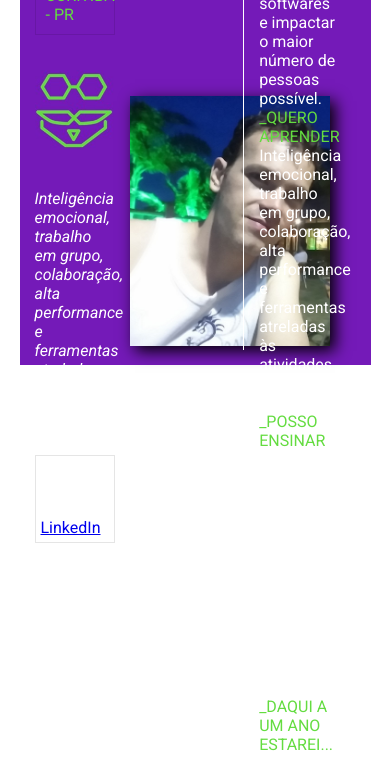
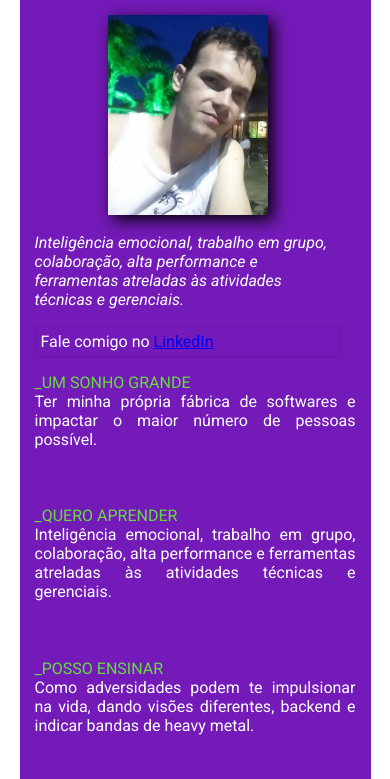
Before and after one commit to fabioml10/gama-dossie, a plain HTML site: page index.html in a window 390 px wide. Shown: the part 135-914 px from the top of the page. Drawn offline with Linux system fonts and the light colour scheme.

Commit message:
Responsivity adjested

```diff
--- a/css/style.css
+++ b/css/style.css
@@ -67,29 +67,46 @@ header img {
 }
 
 /*card*/
-
-/* .card {
-  display: flex;
-  flex-direction: column;
-} */
-
 .card {
   padding: 15px;
-  width: 100%;
+  max-width: 800px;
   height: 500px;
   background-color: #741AB8;
   display: flex;
   align-items: flex-end;
+  margin: 0 auto;
+  justify-content: space-between;
 }
 
-.card .direita {
-  /* padding-right: 15px; */
+.esquerda {
   height: 100%;
-  width: 25%;
+  width: 200px;
   display: flex;
   flex-direction: column;
   justify-content: space-between;
-  /* text-align: center; */
+}
+
+.direita {
+  height: 100%;
+  width: 250px;
+  display: flex;
+  flex-direction: column;
+  justify-content: space-between;
+  border-left: 1px solid #fff;
+  padding-left: 15px;
+  text-align: justify;
+  align-self: flex-end;
+  justify-self: flex-end;
+}
+
+.photo {
+  margin-left: auto;
+  text-align: right;
+  /* height: 300px;
+  width: 30%;
+  box-shadow: 5px 5px 15px black;
+  text-align: center;
+  object-fit: contain; */
 }
 
 .personal {
@@ -122,15 +139,7 @@ header img {
   padding: 5px;
 }
 
-.photo {
-  width: 40%;
-  text-align: right;
-  /* height: 300px;
-  width: 30%;
-  box-shadow: 5px 5px 15px black;
-  text-align: center;
-  object-fit: contain; */
-}
+
 
 .photo img {
   width: 200px; /* width of container */
@@ -141,21 +150,26 @@ header img {
   margin: 0 15px;
 }
 
-.simbol img {
-  width: 100%; /* width of container */
-  height: 150px; /* height of container */
-  object-fit: contain;
+.simbol {
+  /* height: 150px; */
 }
 
-.esquerda {
-  height: 100%;
-  width: 30%;
-  display: flex;
-  flex-direction: column;
-  justify-content: space-between;
-  border-left: 1px solid #fff;
-  padding-left: 15px;
+.simbol-img {
+  margin: auto;
+  width: 160px;
+  height: 200px;
+  background: url(../img/simbol.png) no-repeat;
+  background-position: center;
+  background-size: contain;
 }
+
+/* .simbol img {
+  width: 100%;
+  height: 150px;
+  object-fit: contain;
+} */
+
+
 
 .bio {
   color: #fff;
@@ -188,3 +202,42 @@ header img {
   border: 1px solid black;
   width: 150px;
 } */
+
+@media (max-width: 800px) {
+  .direita {
+    width: 50%;
+  }
+  .esquerda {
+    width: 50%;
+    padding-right: 15px;
+  }
+  .photo {
+    display: none;
+  }
+
+  .simbol-img {
+    background: url(../img/FabioMuller.jpg) no-repeat;
+    background-position: center;
+    background-size: cover;
+    box-shadow: 5px 5px 15px #000;
+  }
+
+}
+
+@media (max-width: 500px) {
+.card {
+  flex-direction: column;
+  align-content: space-between;
+  height: 1000px;
+}
+.direita {
+  width: 100%;
+  border: none;
+  padding: 0
+}
+.esquerda {
+  width: 100%;
+  margin-bottom: 15px;
+}
+
+}
--- a/index.html
+++ b/index.html
@@ -34,7 +34,7 @@
 
       <div class="card">
 
-        <div class="direita">
+        <div class="esquerda">
           <div class="personal">
             <span class="name">Fabio</span>
             <span class="age">36 anos</span>
@@ -43,12 +43,13 @@
           </div>
 
           <div class="simbol">
-            <img src="./img/simbol.png" alt="" class="simbol">
+            <div class="simbol-img"></div>
+            <!-- <img src="./img/simbol.png" alt="" class="simbol"> -->
           </div>
           <div class="bio">
             Inteligência emocional, trabalho em
-              grupo, colaboração, alta performance e ferramentas
-              atreladas às atividades técnicas e gerenciais.
+            grupo, colaboração, alta performance e ferramentas
+            atreladas às atividades técnicas e gerenciais.
           </div>
           <div class="linkedin">Fale comigo no <a href="https://linkedin.com">LinkedIn</a></div>
         </div>
@@ -59,9 +60,7 @@
           <img src="./img/FabioMuller.jpg" alt="Foto da persona">
         </div>
 
-
-
-        <div class="esquerda">
+        <div class="direita">
 
           <div class="block">
             <span class="title">
@@ -107,7 +106,7 @@
         </div>
 
 
-        </div>
+      </div>
 
 
 
```
